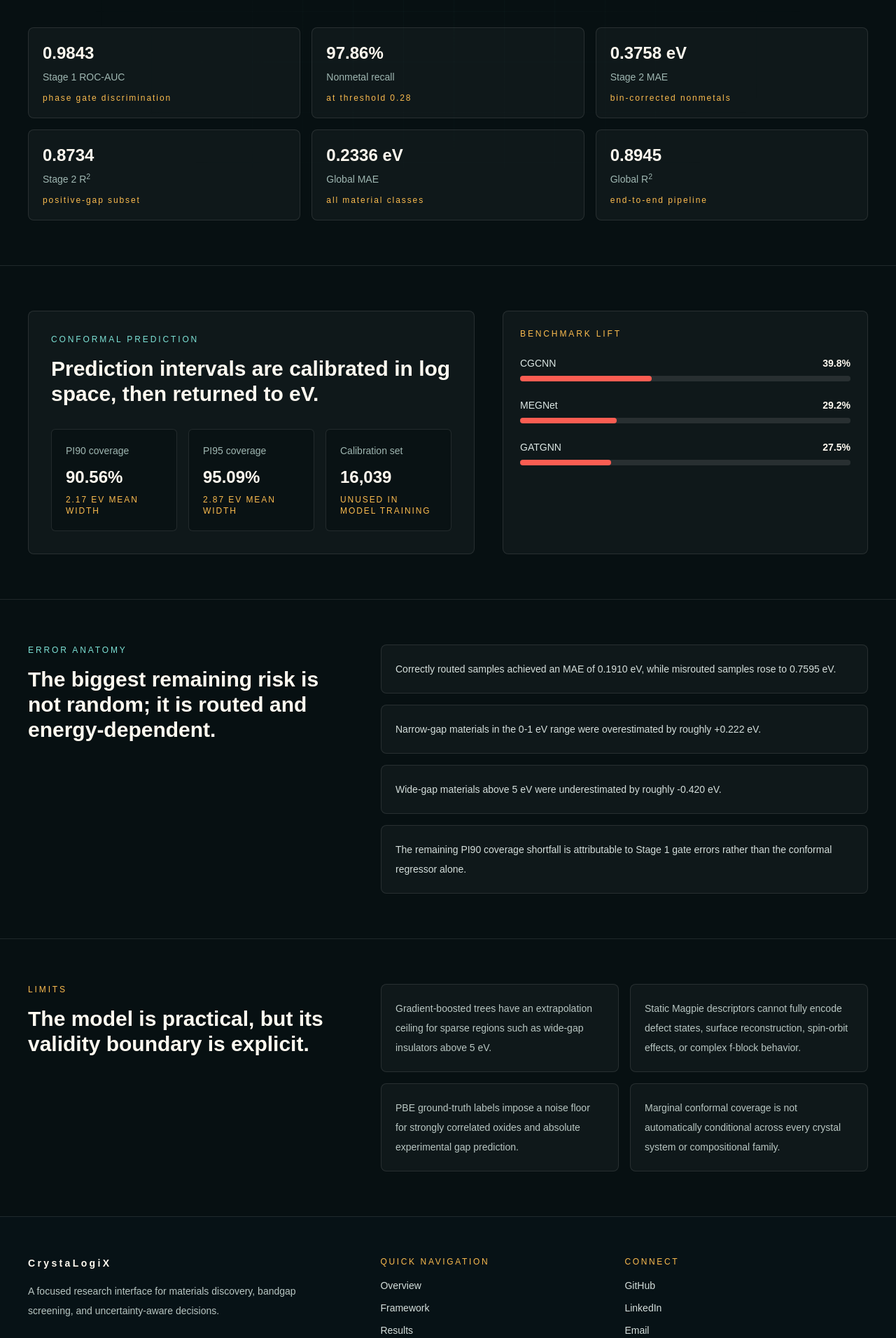
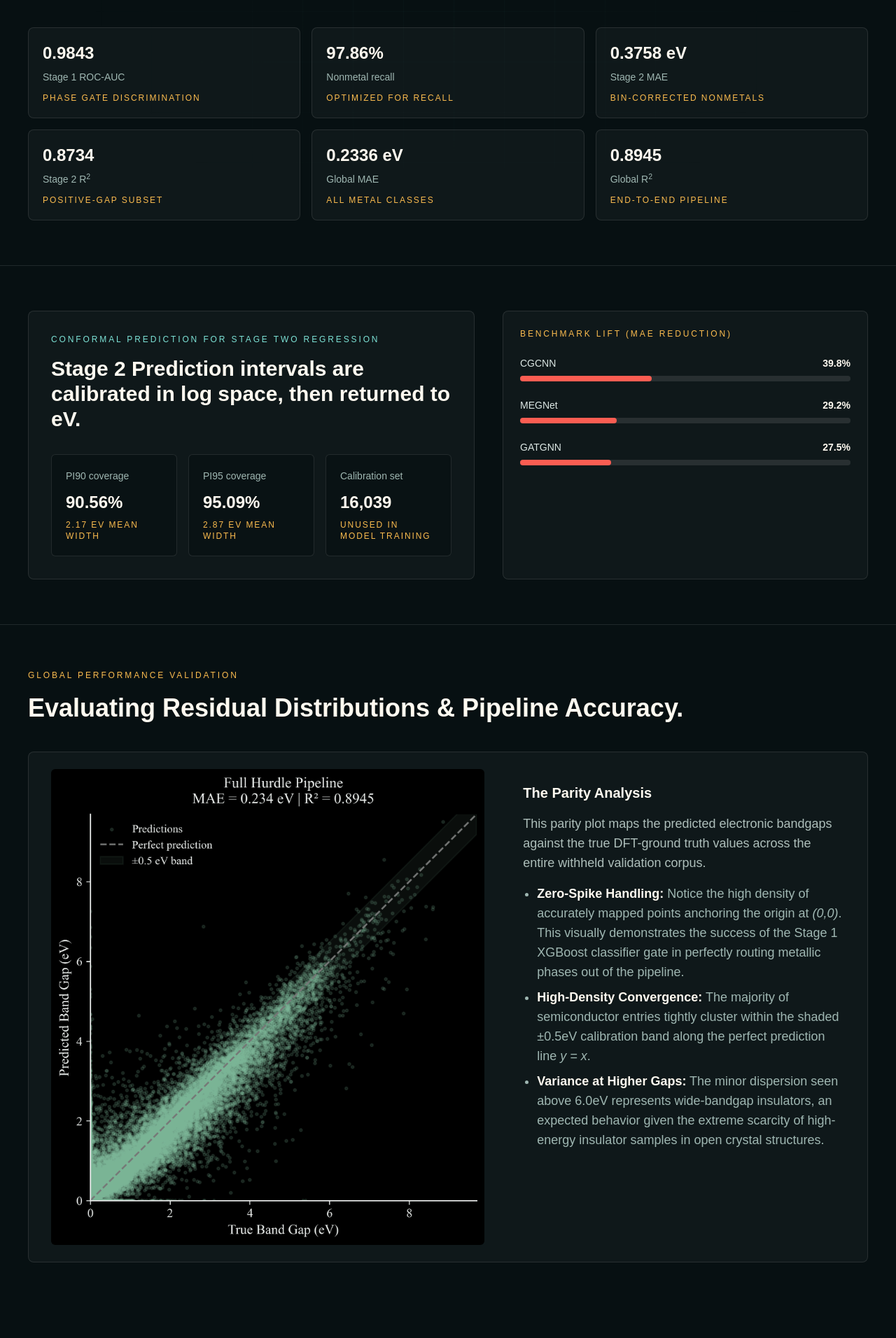
Before and after one commit to devanshtyagi26/CrystaLogiX, a Next.js app: page /results in a window 1280 px wide. Shown: the part 560-2472 px from the top of the page at 70% size. Built offline with nearby package versions, Linux system fonts and the light colour scheme.

Commit message:
Fixed graph designs

```diff
--- a/app/data/research.ts
+++ b/app/data/research.ts
@@ -58,12 +58,12 @@ export const pipelineStages = [
 ];
 
 export const resultMetrics = [
-  { label: "Stage 1 ROC-AUC", value: "0.9843", detail: "phase gate discrimination" },
-  { label: "Nonmetal recall", value: "97.86%", detail: "at threshold 0.28" },
-  { label: "Stage 2 MAE", value: "0.3758 eV", detail: "bin-corrected nonmetals" },
-  { label: createElement(Fragment, null, "Stage 2 ", rSquaredSymbol), value: "0.8734", detail: "positive-gap subset" },
-  { label: "Global MAE", value: "0.2336 eV", detail: "all material classes" },
-  { label: createElement(Fragment, null, "Global ", rSquaredSymbol), value: "0.8945", detail: "end-to-end pipeline" },
+  { label: "Stage 1 ROC-AUC", value: "0.9843", detail: "PHASE GATE DISCRIMINATION" },
+  { label: "Nonmetal recall", value: "97.86%", detail: "OPTIMIZED FOR RECALL" },
+  { label: "Stage 2 MAE", value: "0.3758 eV", detail: "BIN-CORRECTED NONMETALS" },
+  { label: createElement(Fragment, null, "Stage 2 ", rSquaredSymbol), value: "0.8734", detail: "POSITIVE-GAP SUBSET" },
+  { label: "Global MAE", value: "0.2336 eV", detail: "ALL METAL CLASSES" },
+  { label: createElement(Fragment, null, "Global ", rSquaredSymbol), value: "0.8945", detail: "END-TO-END PIPELINE" },
 ];
 
 export const conformalResults = [
--- a/app/framework/page.tsx
+++ b/app/framework/page.tsx
@@ -86,6 +86,10 @@ export default function FrameworkPage() {
               src="/pipeline.png"
               alt="Pipeline architecture diagram"
               className="h-full w-full object-cover"
+              style={{
+                filter:
+                  "invert(1)",
+              }}
             />
           </div>
         </Panel>
--- a/app/results/page.tsx
+++ b/app/results/page.tsx
@@ -18,8 +18,8 @@ export default function ResultsPage() {
 
       <Section className="border-b border-white/10">
         <div className="grid gap-4 sm:grid-cols-2 lg:grid-cols-3">
-          {resultMetrics.map((metric) => (
-            <MetricTile key={metric.label} {...metric} />
+          {resultMetrics.map((metric, index) => (
+            <MetricTile key={index} {...metric} />
           ))}
         </div>
       </Section>
@@ -28,16 +28,22 @@ export default function ResultsPage() {
         <div className="grid gap-10 lg:grid-cols-[1.1fr_0.9fr]">
           <Panel className="p-6 sm:p-8">
             <p className="text-xs uppercase tracking-[0.24em] text-[#7de2d6]">
-              Conformal prediction
+              Conformal prediction for Stage two regression
             </p>
             <h2 className="mt-4 text-3xl font-semibold text-[#fffaf0]">
-              Prediction intervals are calibrated in log space, then returned to eV.
+              Stage 2 Prediction intervals are calibrated in log space, then
+              returned to eV.
             </h2>
             <div className="mt-8 grid gap-4 sm:grid-cols-3">
               {conformalResults.map((item) => (
-                <div key={item.label} className="rounded-md border border-white/10 bg-[#071012]/60 p-5">
+                <div
+                  key={item.label}
+                  className="rounded-md border border-white/10 bg-[#071012]/60 p-5"
+                >
                   <p className="text-sm text-[#9fb7b2]">{item.label}</p>
-                  <p className="mt-3 text-2xl font-semibold text-[#fffaf0]">{item.value}</p>
+                  <p className="mt-3 text-2xl font-semibold text-[#fffaf0]">
+                    {item.value}
+                  </p>
                   <p className="mt-2 text-xs uppercase tracking-[0.16em] text-[#fbbc4f]">
                     {item.width}
                   </p>
@@ -48,14 +54,16 @@ export default function ResultsPage() {
 
           <Panel className="p-6">
             <p className="text-xs uppercase tracking-[0.24em] text-[#fbbc4f]">
-              Benchmark lift
+              BENCHMARK LIFT (MAE REDUCTION)
             </p>
             <div className="mt-6 space-y-6">
               {benchmarkLift.map((item) => (
                 <div key={item.model}>
                   <div className="flex items-center justify-between text-sm">
                     <span className="text-[#dce7e4]">{item.model}</span>
-                    <span className="font-semibold text-[#fffaf0]">{item.gain}</span>
+                    <span className="font-semibold text-[#fffaf0]">
+                      {item.gain}
+                    </span>
                   </div>
                   <div className="mt-2 h-2 rounded-full bg-white/10">
                     <div
@@ -70,6 +78,68 @@ export default function ResultsPage() {
         </div>
       </Section>
 
+      <Section>
+        <div className="mb-10">
+          <p className="text-xs uppercase tracking-[0.24em] text-[#fbbc4f]">
+            GLOBAL PERFORMANCE VALIDATION
+          </p>
+          <h2 className="mt-4 text-3xl font-semibold leading-tight text-[#fffaf0] sm:text-4xl">
+            Evaluating Residual Distributions & Pipeline Accuracy.
+          </h2>
+        </div>
+        <Panel className="p-6 flex gap-10 justify-around items-start">
+          <div className="h-[85vh] w-[full] overflow-hidden rounded-md bg-[#071012]/60">
+            <img
+              src="/Parity Plots - Full Pipeline.png"
+              alt="Piarity plot showing predicted vs. true bandgap values for the full pipeline, with a reference y=x line and error distribution shading."
+              className="h-full w-full object-cover"
+              style={{
+                filter:
+                  "invert(1) sepia(6%) hue-rotate(95deg) saturate(0.7) brightness(0.92)",
+              }}
+            />
+          </div>
+          <div className="w-[40%] text-lg mt-5">
+            <h3 className="text-xl font-semibold text-[#fffaf0] mb-4">
+              The Parity Analysis
+            </h3>
+            <p className="leading-7 text-[#aebfbb]">
+              This parity plot maps the predicted electronic bandgaps against
+              the true DFT-ground truth values across the entire withheld
+              validation corpus.
+            </p>
+
+            <ul className="mt-4 list-disc space-y-2 pl-5 text-[#9fb7b2]">
+              <li>
+                <b className="font-semibold text-[#fffaf0]">
+                  Zero-Spike Handling:
+                </b>{" "}
+                Notice the high density of accurately mapped points anchoring
+                the origin at <i>(0,0)</i>. This visually demonstrates the
+                success of the Stage 1 XGBoost classifier gate in perfectly
+                routing metallic phases out of the pipeline.
+              </li>
+              <li>
+                <b className="font-semibold text-[#fffaf0]">
+                  High-Density Convergence:
+                </b>{" "}
+                The majority of semiconductor entries tightly cluster within the
+                shaded &plusmn;0.5eV calibration band along the perfect
+                prediction line <i>y = x</i>.
+              </li>
+              <li>
+                <b className="font-semibold text-[#fffaf0]">
+                  Variance at Higher Gaps:
+                </b>{" "}
+                The minor dispersion seen above 6.0eV represents wide-bandgap
+                insulators, an expected behavior given the extreme scarcity of
+                high-energy insulator samples in open crystal structures.
+              </li>
+            </ul>
+          </div>
+        </Panel>
+      </Section>
+
       <Section className="border-b border-white/10">
         <div className="grid gap-10 lg:grid-cols-[0.8fr_1.2fr]">
           <div>
@@ -77,7 +147,8 @@ export default function ResultsPage() {
               Error anatomy
             </p>
             <h2 className="mt-4 text-3xl font-semibold text-[#fffaf0]">
-              The biggest remaining risk is not random; it is routed and energy-dependent.
+              The biggest remaining risk is not random; it is routed and
+              energy-dependent.
             </h2>
           </div>
           <div className="grid gap-4">
```
Also changed, not shown: public/Parity Plots - Full Pipeline.png (added). Lines whose indentation alone changed are shown as unchanged.
